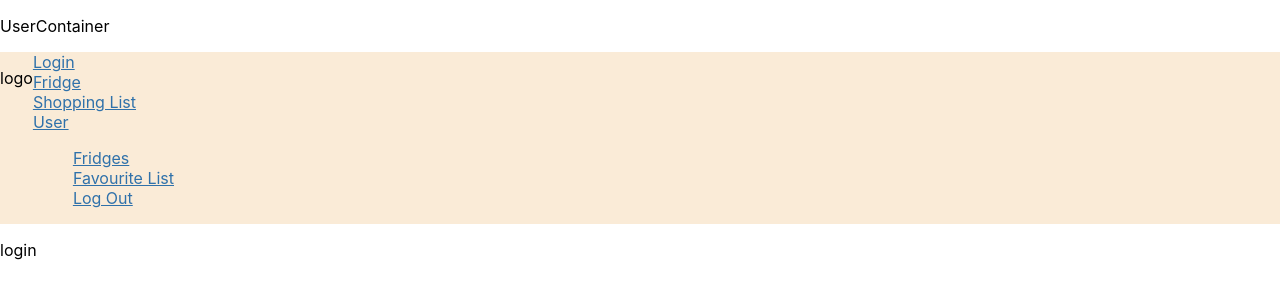
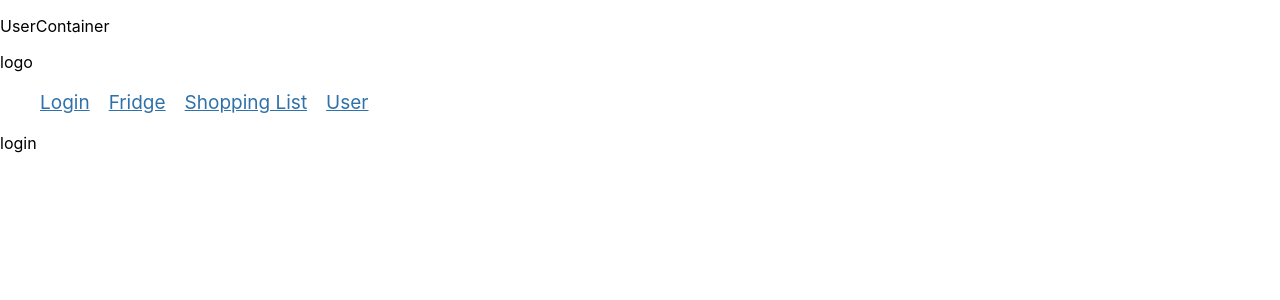
Before and after one commit to DaniK178/Fullstack-project-, a React (Create React App) app in the folder fridgeFrontend/: page / in a window 1280 px wide. Shown: the top 300 px of the page. Built offline with nearby package versions, Linux system fonts and the light colour scheme.

Commit message:
css for dropdown menu

```diff
--- a/fridgeFrontend/src/App.css
+++ b/fridgeFrontend/src/App.css
@@ -6,7 +6,7 @@ display: flex;
  color: rgb(47, 113, 170);
  }
 
- .menue{
+ .menu{
     display: flex;
     gap:1em;
     font-size: 19px;
@@ -59,25 +59,22 @@ display: flex;
   .nav li:hover {
     cursor: pointer;
   }
-  .nav ul li ul {
+.dropdown {
     visibility: hidden;
     opacity: 0;
     position: absolute;
-padding-left: 0;
+    padding-left: 0;
     left: 0;
     display: none;
     background: white;
   }
-.navul li:hover > ul,
-ul li ul:hover {
-  visibility: visible;
-  opacity: 1;
-  display: block;
-  min-width: 250px;
-  text-align: left;
-  padding-top: 20px;
-  box-shadow: 0px 3px 5px -1px #ccc;
+nav div ul li:hover > ul, nav div ul li ul:hover {
+    opacity: 1;
+    visibility: visible;
+    display: block;
+
 }
+
 
 
  /* dropdown configuration */
--- a/fridgeFrontend/src/Containers/FridgeContainer.js
+++ b/fridgeFrontend/src/Containers/FridgeContainer.js
@@ -12,13 +12,13 @@ const FridgeContainer =() => {
     <>
 
     <BrowserRouter>
-    <nav className="navbar">
+    <nav className="primary-navigation">
 
         <div className="logo">
             <p>logo</p>
         </div>
         <div className="nav-links">
-        <div className="menu">
+        <ul className="menu">
             <li><Link to = '/'>Login</Link></li>
             <li><Link to = '/Fridge'>Fridge</Link></li>
             <li><Link to = '/ShoppingList'>Shopping List</Link></li>
@@ -30,21 +30,7 @@ const FridgeContainer =() => {
             </ul>
             </li>
 
-
-                {/* <li>
-                <div className="dropdown">
-                    <button className="dropbt">Dropdown &dtrif;<i className="fa fa-caret-down"></i></button>
-                    <div className="dropdown-content">
-                        <a className="dropdown-content" href="#">Fridges</a>
-                        <a className="dropdown-content" href="#">FavouriteList</a>
-                        <a className="dropdown-content" href="#">LogOut</a>
-                    </div>
-                </div>
-
-            </li> */}
-
-
-            </div>
+            </ul>
 
         </div>
 
```
